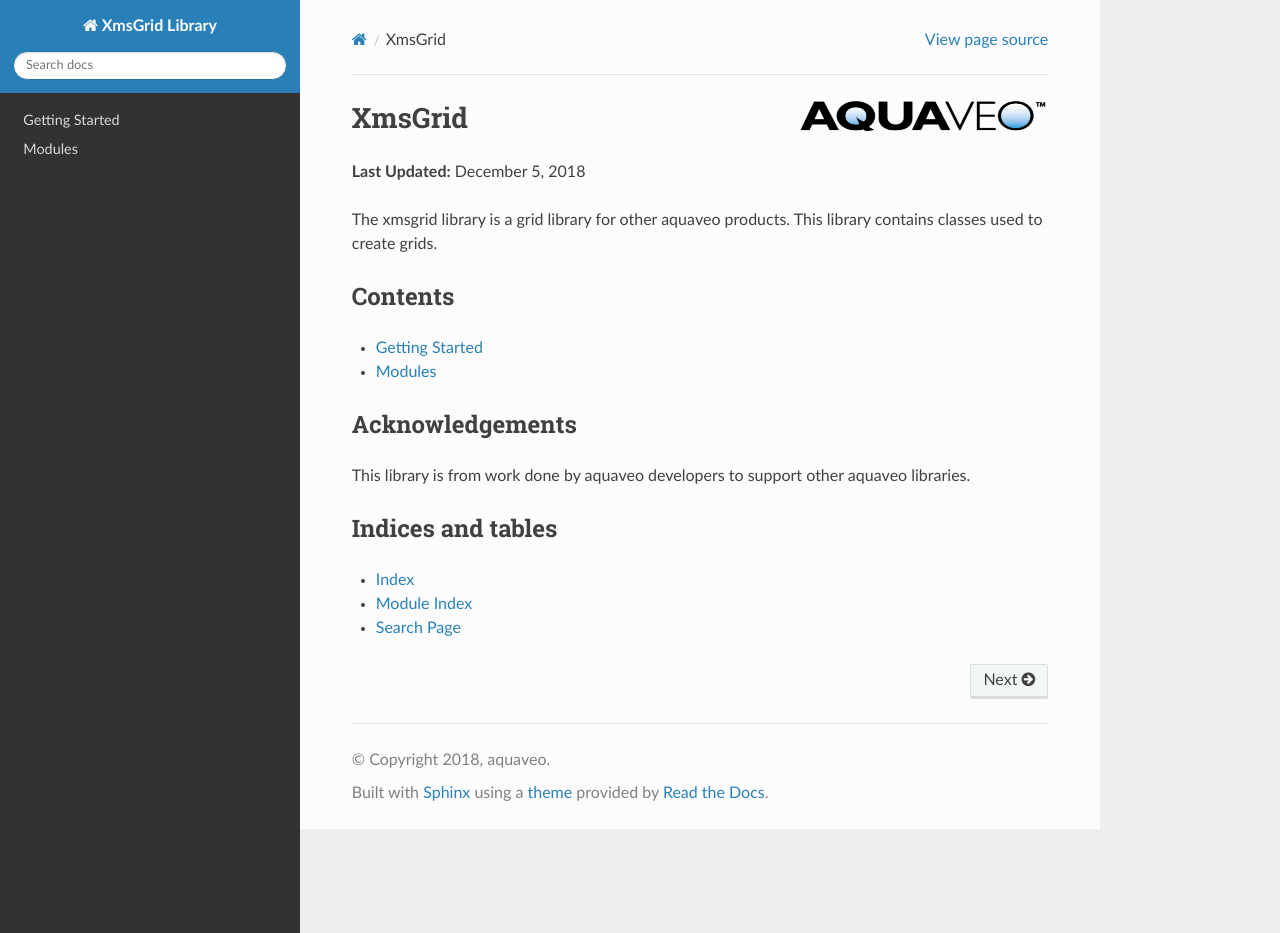
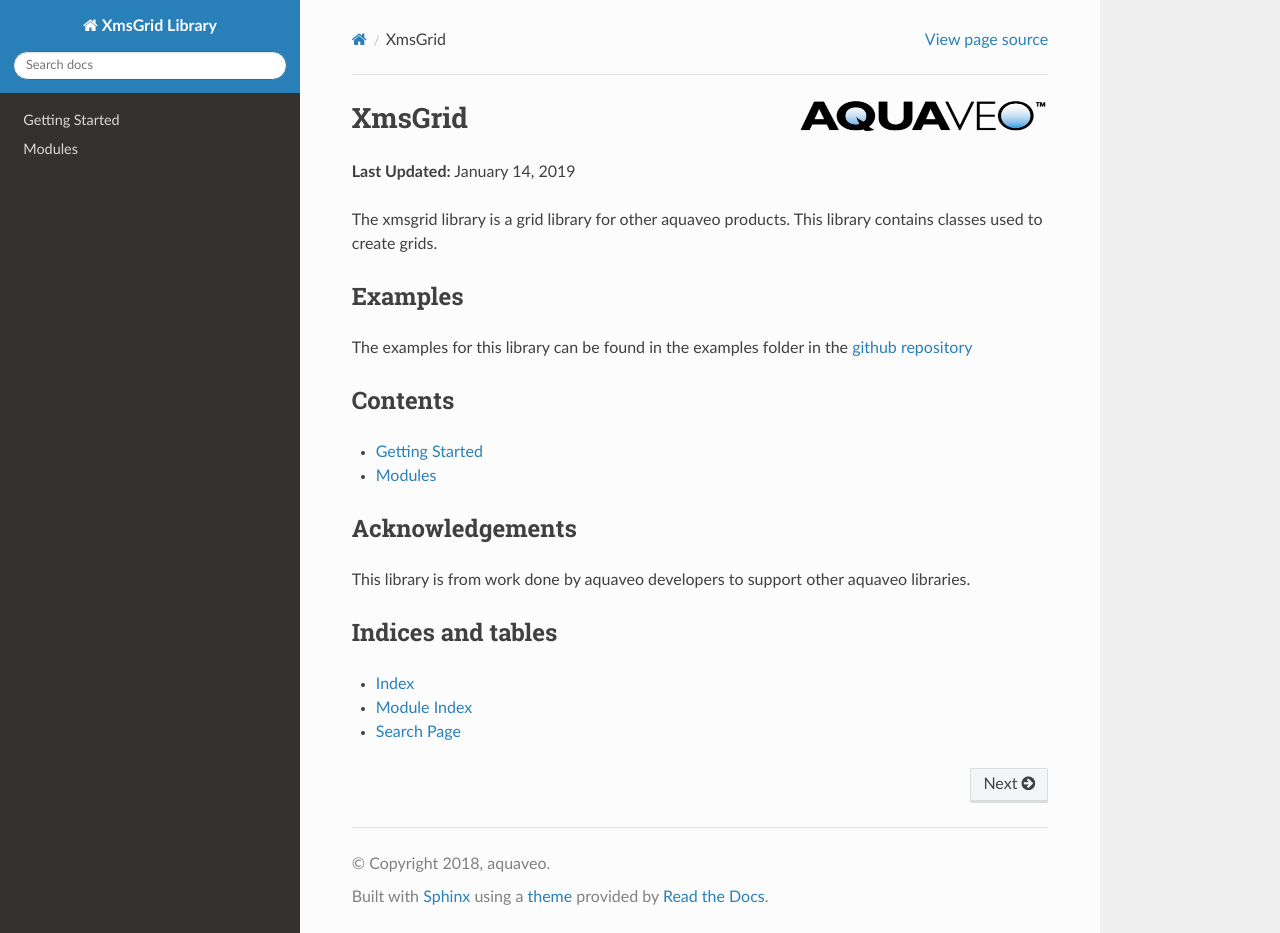
Before and after one commit to Aquaveo/xmsgrid, a Sphinx documentation site: the page built from pydocs/source/index.rst, in a window 1280 px wide and 933 px high. Built offline with Sphinx 7.4.7 and the Read the Docs theme 2.0.0, drawn with Linux system fonts in a browser that asks for light colours; the version number could not be read and is left out.

Commit message:
add examples link to pydocs

```diff
--- a/pydocs/source/index.rst
+++ b/pydocs/source/index.rst
@@ -7,9 +7,14 @@
 XmsGrid |version|
 *****************
 
-**Last Updated:** December 5, 2018
+**Last Updated:** January 14, 2019
 
 The xmsgrid library is a grid library for other aquaveo products. This library contains classes used to create grids.
+
+Examples
+========
+
+The examples for this library can be found in the examples folder in the `github repository <https://github.com/Aquaveo/xmsgrid>`_
 
 
 Contents
```
